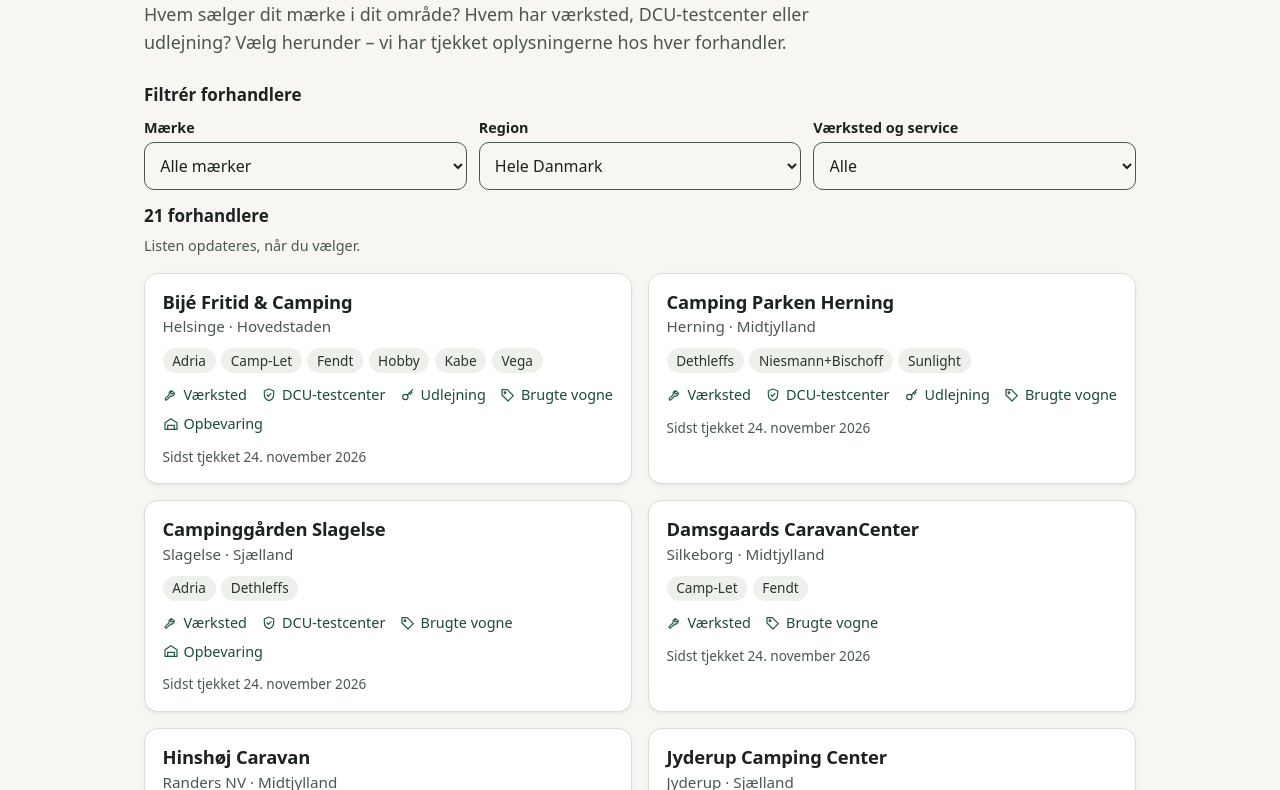
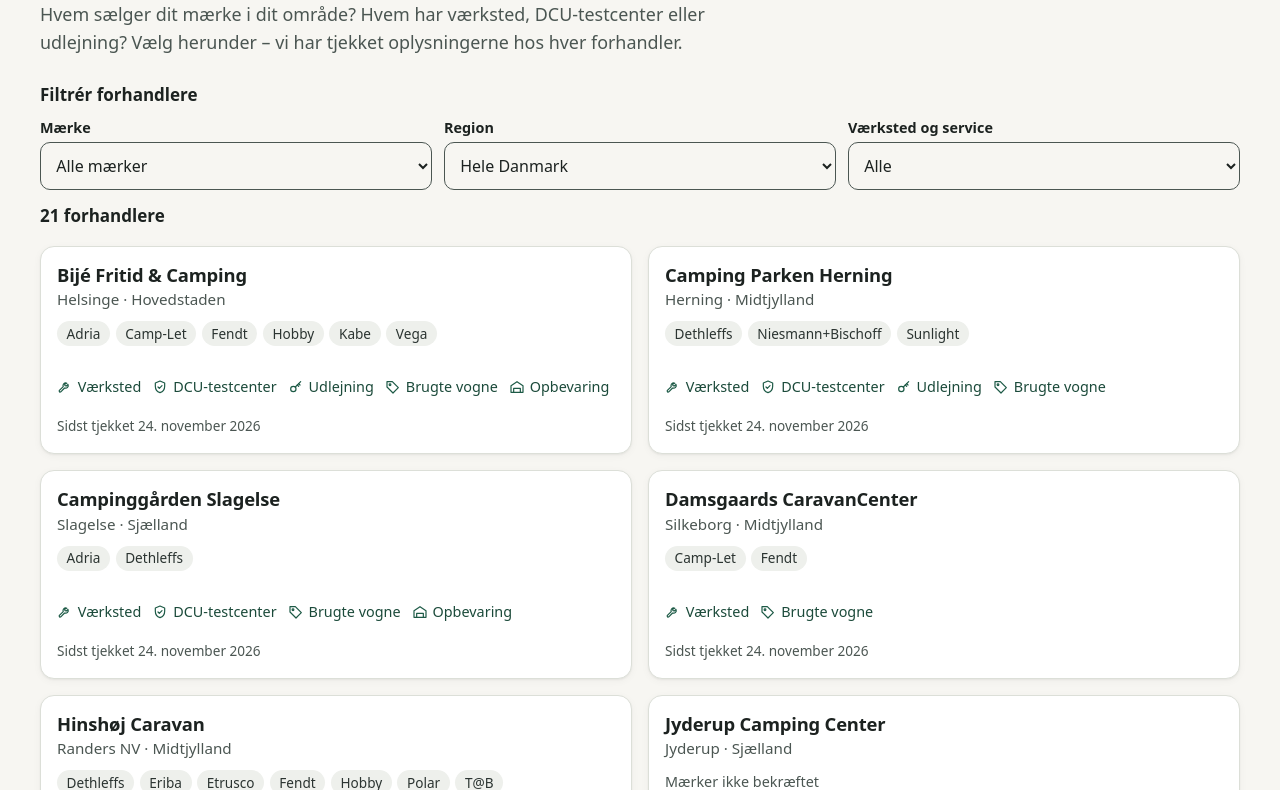
Before and after one commit to kimhoyberg/campingforhandler, an Astro site: page / in a window 1280 px wide. Shown: the part 143-933 px from the top of the page. Built offline with nearby package versions, Linux system fonts and the light colour scheme; Astro itself is replaced by a stand-in of ours.

Commit message:
Ens forhandlerkort, bredde 1200 px og samlet tekst i footeren
- Fjern hjælpeteksten under filteret
- Kortene bruger subgrid, så indholdet flugter og 'Sidst tjekket' står i bunden
- Footer-tekst i ét afsnit i fuld bredde

Co-Authored-By: Claude Opus 5.5 <noreply@anthropic.com>
Claude-Session: https://claude.ai/code/session_01Ejrc2QWEMu8e5PEJo2vYQ8

```diff
--- a/src/components/DealerCard.astro
+++ b/src/components/DealerCard.astro
@@ -38,20 +38,19 @@ const features = [
         ))}
       </ul>
     ) : (
-      <p class="small">Mærker ikke bekræftet</p>
+      <p class="small no-chips">Mærker ikke bekræftet</p>
     )
   }
+  {/* Altid med, også tom, så kortenes rækker står over for hinanden */}
+  <ul class="features" aria-label={features.length ? 'Ydelser' : undefined}>
     {
-    features.length > 0 && (
-      <ul class="features" aria-label="Ydelser">
-        {features.map((f) => (
+      features.map((f) => (
         <li>
           <Icon name={f.icon} size={16} />
           {f.text}
         </li>
-        ))}
+      ))
+    }
   </ul>
-    )
-  }
   <p class="checked">Sidst tjekket {formatDato(d.sidstTjekket)}{erForaeldet(d) && ' – kan være forældet'}</p>
 </li>
--- a/src/layouts/Base.astro
+++ b/src/layouts/Base.astro
@@ -149,11 +149,9 @@ const visCrumbs = crumbs.length > 1;
           <li><a href="/ret-oplysninger/">Ret oplysninger</a></li>
         </ul>
         <p>
-          {SITE.navn} er en uafhængig oversigt. Ingen cookies.
-        </p>
-        <p class="small">
-          Oplysningerne tjekkes løbende hos forhandlerne, dels automatisk og dels i hånden. Vi tager forbehold for fejl og
-          ændringer – ring gerne til forhandleren, før du kører ud.
+          {SITE.navn} er en uafhængig oversigt. Ingen cookies. Oplysningerne tjekkes løbende hos forhandlerne, dels
+          automatisk og dels i hånden. Vi tager forbehold for fejl og ændringer – ring gerne til forhandleren, før du kører
+          ud.
         </p>
       </div>
     </footer>
--- a/src/pages/index.astro
+++ b/src/pages/index.astro
@@ -31,7 +31,7 @@ const website = {
     oplysningerne hos hver forhandler.
   </p>
 
-  <form class="filter" id="filter" action="/" method="get" aria-describedby="filter-hjaelp">
+  <form class="filter" id="filter" action="/" method="get">
     <fieldset>
       <legend>Filtrér forhandlere</legend>
       <div>
@@ -60,7 +60,6 @@ const website = {
       <p class="count" id="antal" aria-live="polite">{antal(forhandlere.length, 'forhandler', 'forhandlere')}</p>
       <button type="reset" class="linkbtn" id="nulstil" hidden>Nulstil filter</button>
     </div>
-    <p id="filter-hjaelp" class="small" style="margin:0.25rem 0 0">Listen opdateres, når du vælger.</p>
     <noscript>
       <p class="small">
         Filteret kræver JavaScript. Brug i stedet siderne for <a href="/maerke/">mærker</a>, <a href="/region/">regioner</a> og
@@ -127,7 +126,6 @@ const website = {
       opdater();
     });
     form.addEventListener('reset', () => setTimeout(() => opdater()));
-    document.getElementById('filter-hjaelp')!.hidden = false;
     opdater(false);
   </script>
 </Base>
--- a/src/styles/global.css
+++ b/src/styles/global.css
@@ -82,7 +82,7 @@ p {
 
 .wrap {
   width: 100%;
-  max-width: 64rem;
+  max-width: calc(75rem + 32px);
   margin: 0 auto;
   padding: 0 16px;
 }
@@ -314,11 +314,51 @@ main {
   gap: 0.85rem;
 }
 
-/* To kort ved siden af hinanden på bredere skærme */
+/* To kort ved siden af hinanden på bredere skærme.
+   Hvert kort fylder 5 rækker i gitteret (titel, by, mærker, ydelser, sidst tjekket),
+   så indholdet står over for hinanden, og alle kort får samme højde. */
 @media (min-width: 48rem) {
   .cards {
     grid-template-columns: 1fr 1fr;
-    gap: 1rem;
+    grid-auto-rows: auto auto minmax(1.75rem, auto) minmax(1.5rem, auto) 1fr;
+    column-gap: 1rem;
+    row-gap: 1rem;
+  }
+
+  .cards > .card {
+    display: grid;
+    grid-row: span 5;
+    grid-template-rows: subgrid;
+    row-gap: 0;
+  }
+
+  .card .place {
+    margin-bottom: 0.6rem;
+  }
+
+  .card .features {
+    margin-top: 0.65rem;
+  }
+
+  .card .no-chips {
+    margin: 0;
+  }
+
+  .cards > .card > * {
+    align-self: start;
+  }
+
+  .cards > .card > .checked {
+    align-self: end;
+  }
+
+  .card .chips,
+  .card .features {
+    align-items: flex-start;
+  }
+
+  .card .checked {
+    align-self: end;
   }
 }
 
@@ -326,7 +366,7 @@ main {
   background: var(--surface);
   border: 1px solid var(--line);
   border-radius: var(--radius);
-  padding: 1rem 1.1rem;
+  padding: 1rem;
   box-shadow: var(--shadow);
   position: relative;
 }
@@ -408,7 +448,7 @@ a.chip:hover {
 .features {
   display: flex;
   flex-wrap: wrap;
-  gap: 0.35rem 0.9rem;
+  gap: 0.35rem 0.7rem;
   list-style: none;
   margin: 0.65rem 0 0;
   padding: 0;
@@ -420,6 +460,7 @@ a.chip:hover {
   display: inline-flex;
   align-items: center;
   gap: 0.3rem;
+  white-space: nowrap;
 }
 
 .features svg {
@@ -688,6 +729,11 @@ table.hours td {
   color: var(--muted);
 }
 
+.site-footer p {
+  max-width: none;
+  margin: 0;
+}
+
 .site-footer ul {
   list-style: none;
   padding: 0;
```
Also changed, not shown: DECISIONS.md (+1 -1 lines). Lines whose indentation alone changed are shown as unchanged.
